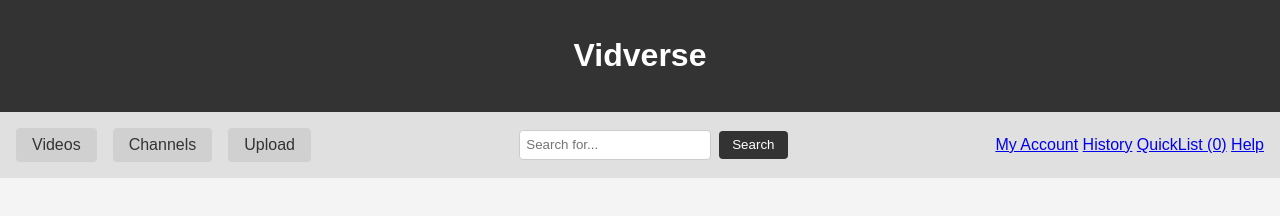
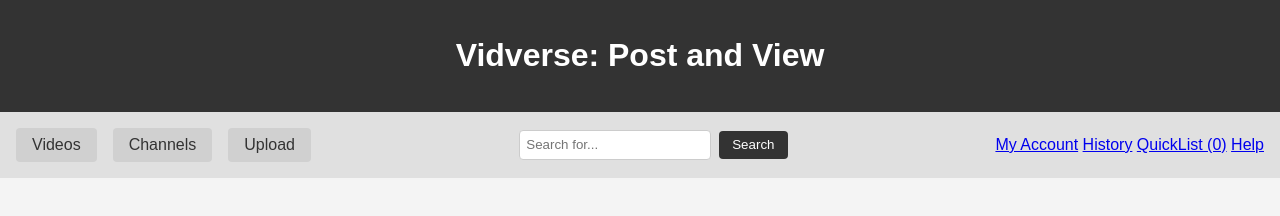
Before and after one commit to SultanRay2011/vidverse, a plain HTML site: page videos.html in a window 1280 px wide. Drawn offline with Linux system fonts and the light colour scheme.

Commit message:
Update videos.html

```diff
--- a/videos.html
+++ b/videos.html
@@ -86,7 +86,7 @@
 </head>
 <body>
     <header>
-        <h1>Vidverse</h1>
+        <h1>Vidverse: Post and View</h1>
     </header>
     <nav>
         <div class="nav-links">
```
